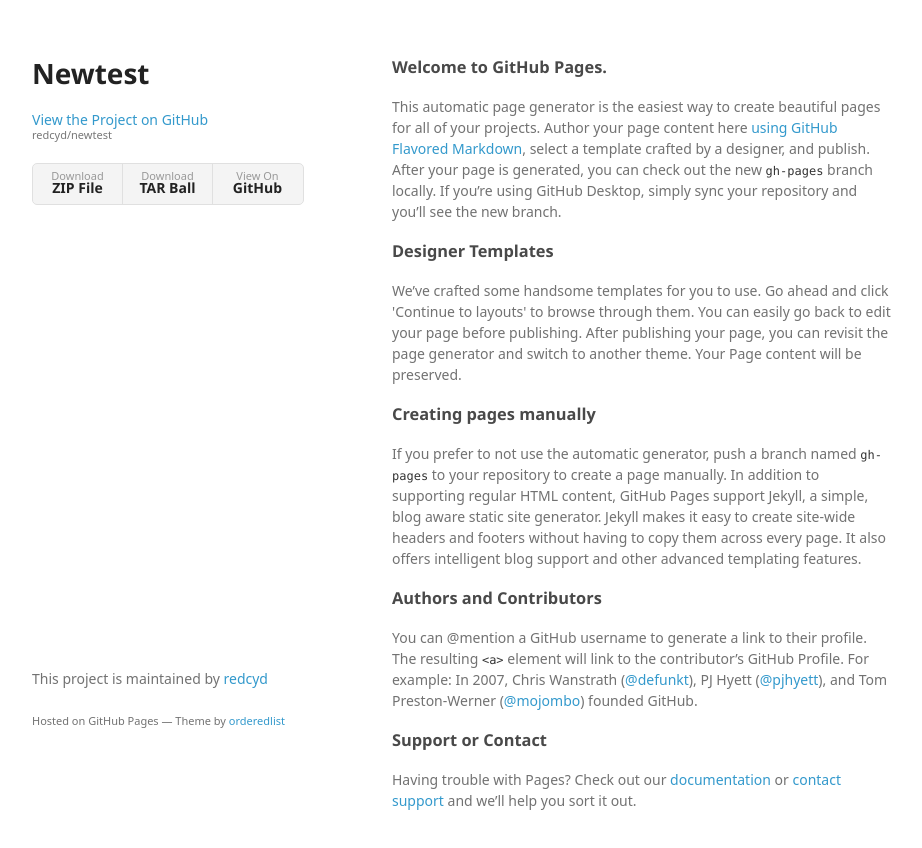
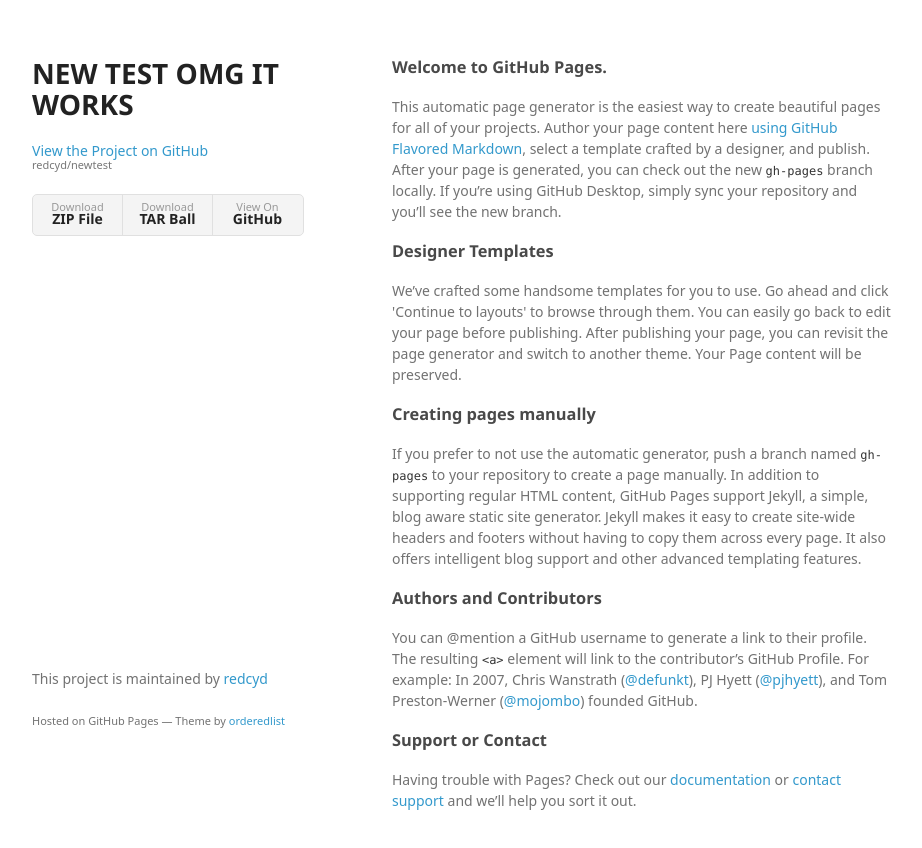
Before and after one commit to cydkred/newtest, a plain HTML site: page index.html in a window 1280 px wide. Shown: the whole page, without its empty margins (178-1100 px from the left). Drawn offline with Linux system fonts and the light colour scheme; a web font is replaced by a local one.

Commit message:
changed webpage title

```diff
--- a/index.html
+++ b/index.html
@@ -15,7 +15,7 @@
   <body>
     <div class="wrapper">
       <header>
-        <h1>Newtest</h1>
+        <h1>NEW TEST OMG IT WORKS</h1>
         <p></p>
 
         <p class="view"><a href="https://github.com/redcyd/newtest">View the Project on GitHub <small>redcyd/newtest</small></a></p>
```
